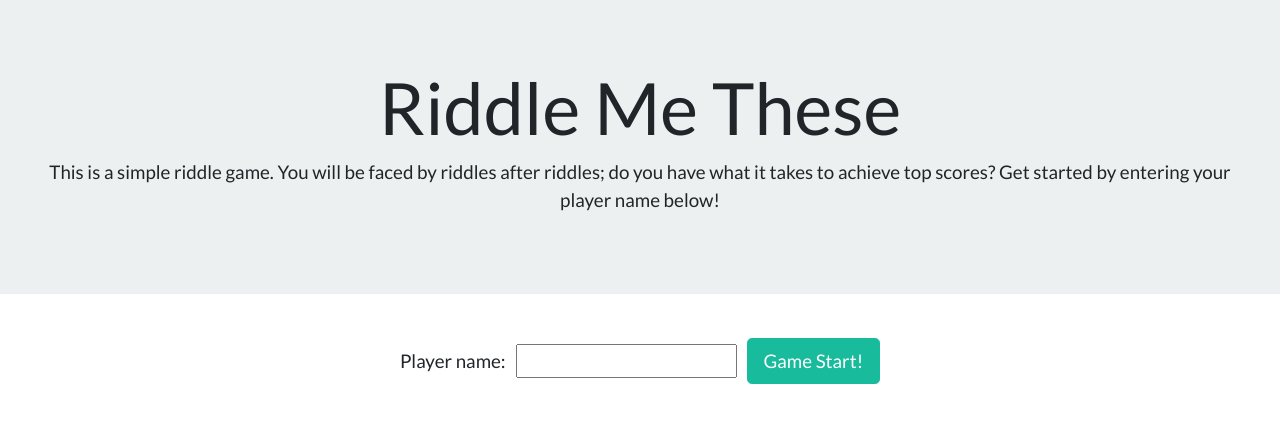
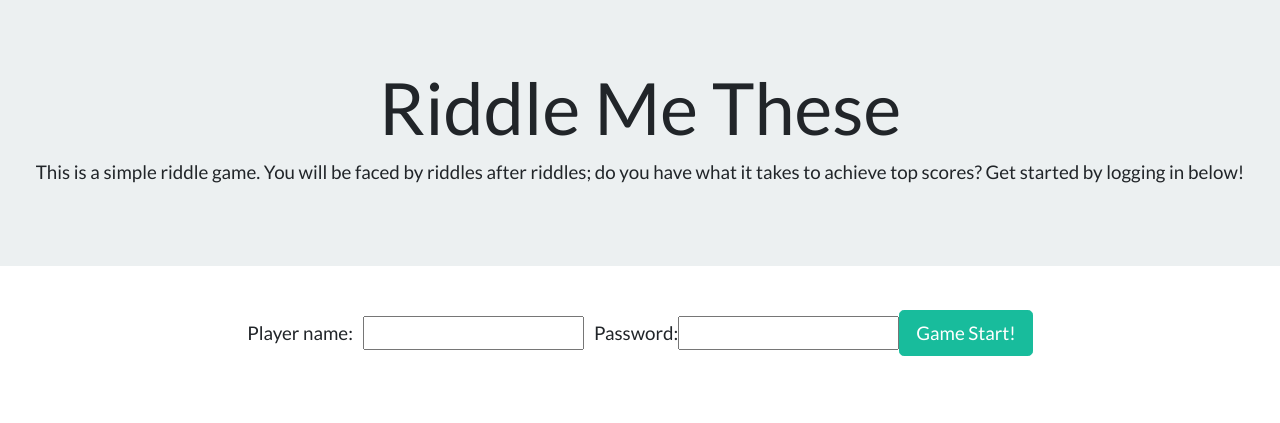
Before and after one commit to Code-Institute-Submissions/PP-MilestoneProject, a Flask app: page / in a window 1280 px wide. Shown: the part 71-494 px from the top of the page. Run offline with Flask 2, Linux system fonts and the light colour scheme; some libraries are stand-ins or nearby versions.

Commit message:
Implemented form validation (Limiting field length)

```diff
--- a/templates/index.html
+++ b/templates/index.html
@@ -2,18 +2,20 @@
 
 <div class="jumbotron text-center">
   <h1 class="display-3">Riddle Me These</h1>
-  <p class="lead">This is a simple riddle game. You will be faced by riddles after riddles; do you have what it takes to achieve top scores? Get started by entering your player name below!</p>
+  <p class="lead">This is a simple riddle game. You will be faced by riddles after riddles; do you have what it takes to achieve top scores? Get started by logging in below!</p>
 </div>
 
 <div class="container-fluid" id="login">
     <form class="form-inline form-control-lg justify-content-center" method="POST">
       <label for="player_name">Player name:</label>
-      <input type="text" name="player_name" id="player_name" />
+      <input type="text" name="player_name" id="player_name" maxlength="20"/>
+      <label for="password">Password:</label>
+      <input type="password" name="password" id="password" maxlength="20"/>
       <button class="btn btn-success btn-lg">Game Start!</button>
     </form>
     {% if login_failed %}
     <p class="text-center text-danger">
-      Someone is currently playing the game with the name you just entered, please try again with another name.
+      Login failed. Please make sure you have entered the details correctly.
     </p>
     {% endif %}
 </div>
--- a/templates/riddles.html
+++ b/templates/riddles.html
@@ -15,13 +15,13 @@
       <h3 class="text-center">{{ riddle.Q }}</h3>
       {% else %}
       <h3 class="text-center">{{ riddle.Q.Q }}</h3>
-      <img src="{{ riddle.Q.I }}" alt="A pictorial riddle" class="col-md-12"></img>
+      <img src="{{ riddle.Q.I }}" alt="A pictorial riddle" class="col-12 col-sm-4 offset-sm-4"></img>
       {% endif %}
     </div>
   </div>
   <form class="form-inline form-control-lg justify-content-center" method="POST">
     <label for="answer">Your answer:</label>
-    <input type="text" name="answer" id="answer" />
+    <input type="text" name="answer" id="answer" maxlength="20"/>
     <button class="btn btn-success btn-lg riddle-button">Submit Answer</button>
   </form>
 
```
